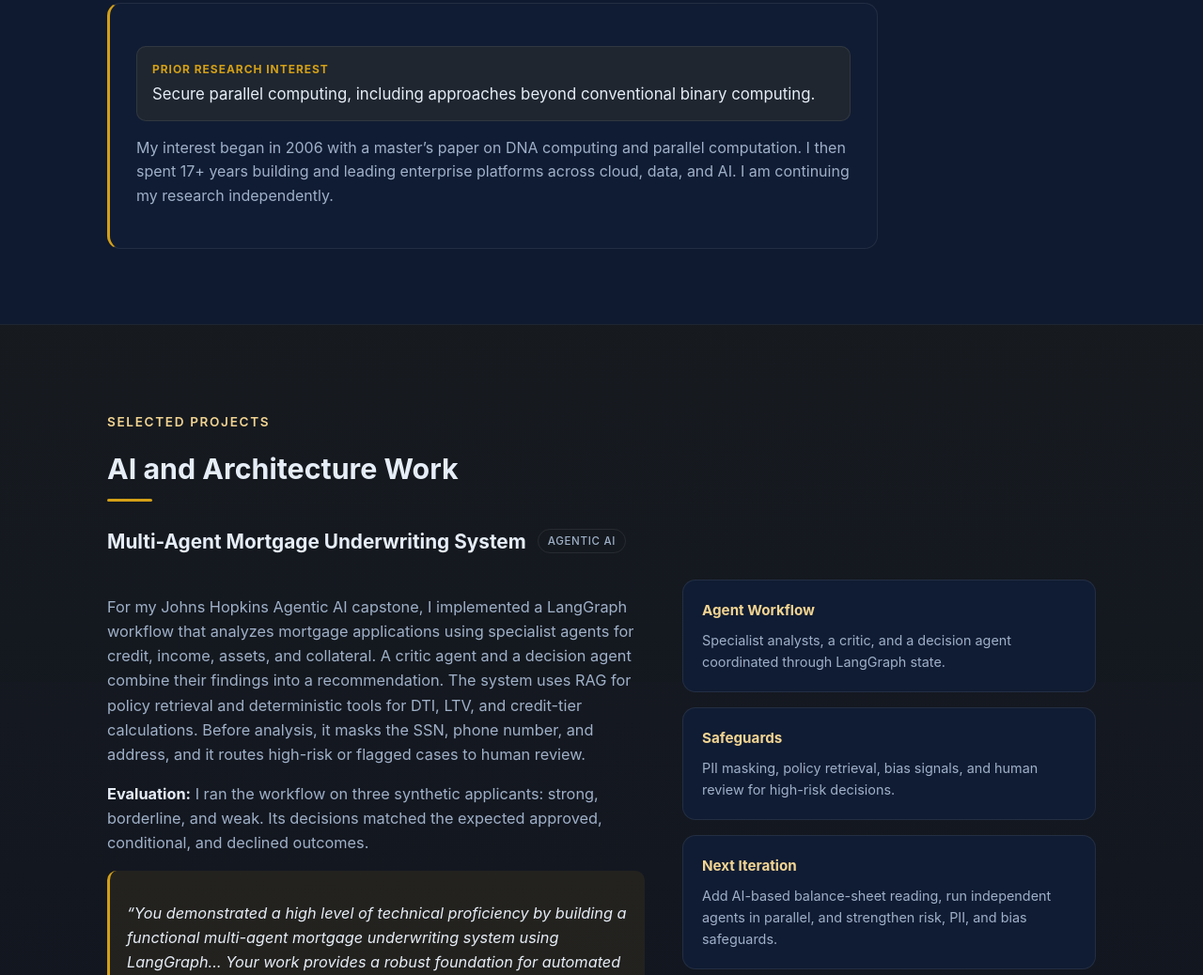
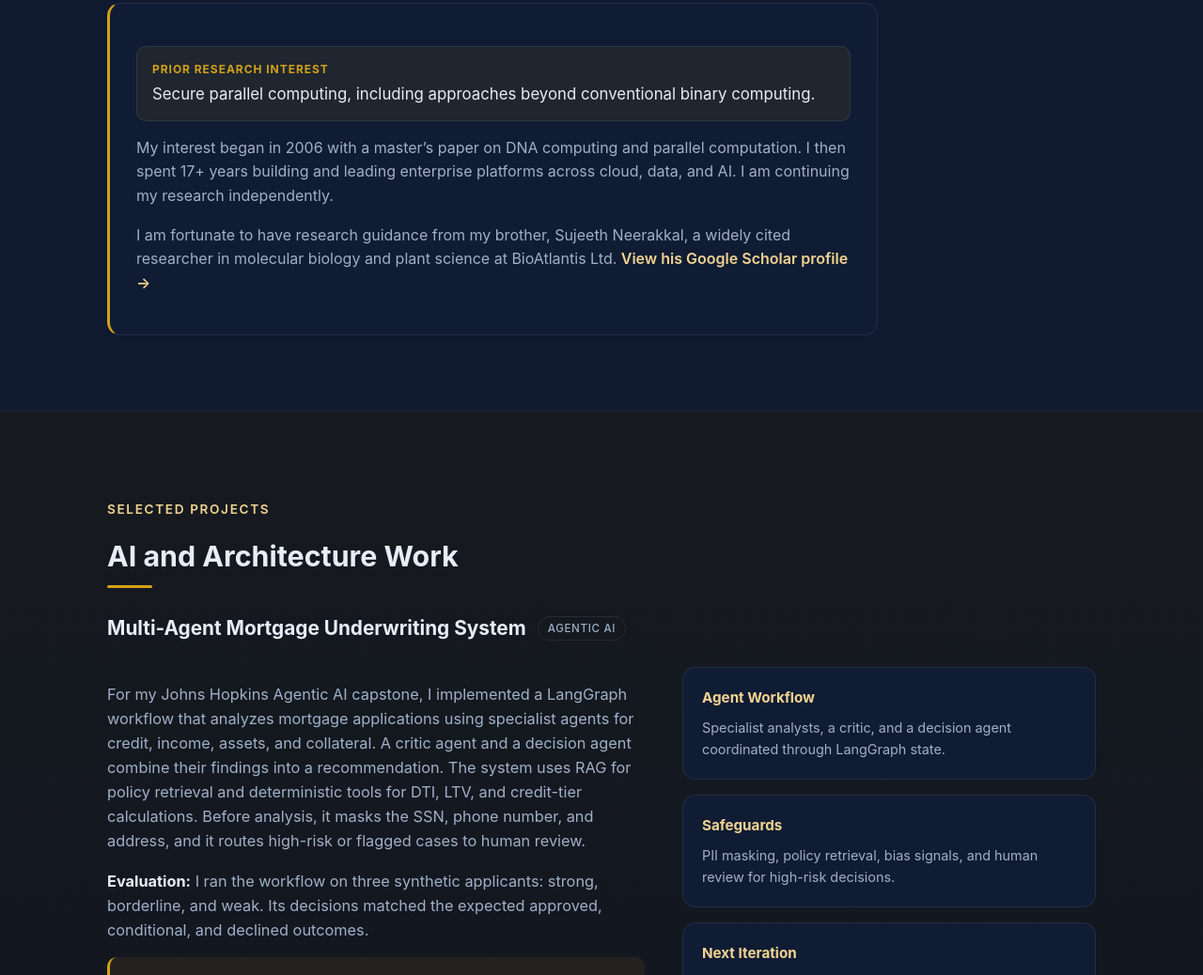
Before and after one commit to lizmathew-neo/liz-mathew-resume, a plain HTML site: page index.html in a window 1280 px wide. Shown: the part 2201-3239 px from the top of the page at 94% size. Drawn offline with Linux system fonts and the light colour scheme; a script that the page names is missing.

Commit message:
Restore research guidance acknowledgment
Co-authored-by: Copilot <223556219+Copilot@users.noreply.github.com>

```diff
--- a/index.html
+++ b/index.html
@@ -134,6 +134,11 @@
           My interest began in 2006 with a master&rsquo;s paper on DNA computing and parallel computation. I then
           spent 17+ years building and leading enterprise platforms across cloud, data, and AI. I am continuing my
           research independently.
+        </p>
+        <p>
+          I am fortunate to have research guidance from my brother, Sujeeth Neerakkal, a widely cited researcher in
+          molecular biology and plant science at BioAtlantis Ltd.
+          <a href="https://scholar.google.com/citations?user=ShN3b_QAAAAJ&amp;hl=en" target="_blank" rel="noopener" class="inline-link">View his Google Scholar profile &rarr;</a>
         </p>
       </div>
     </div>
```
